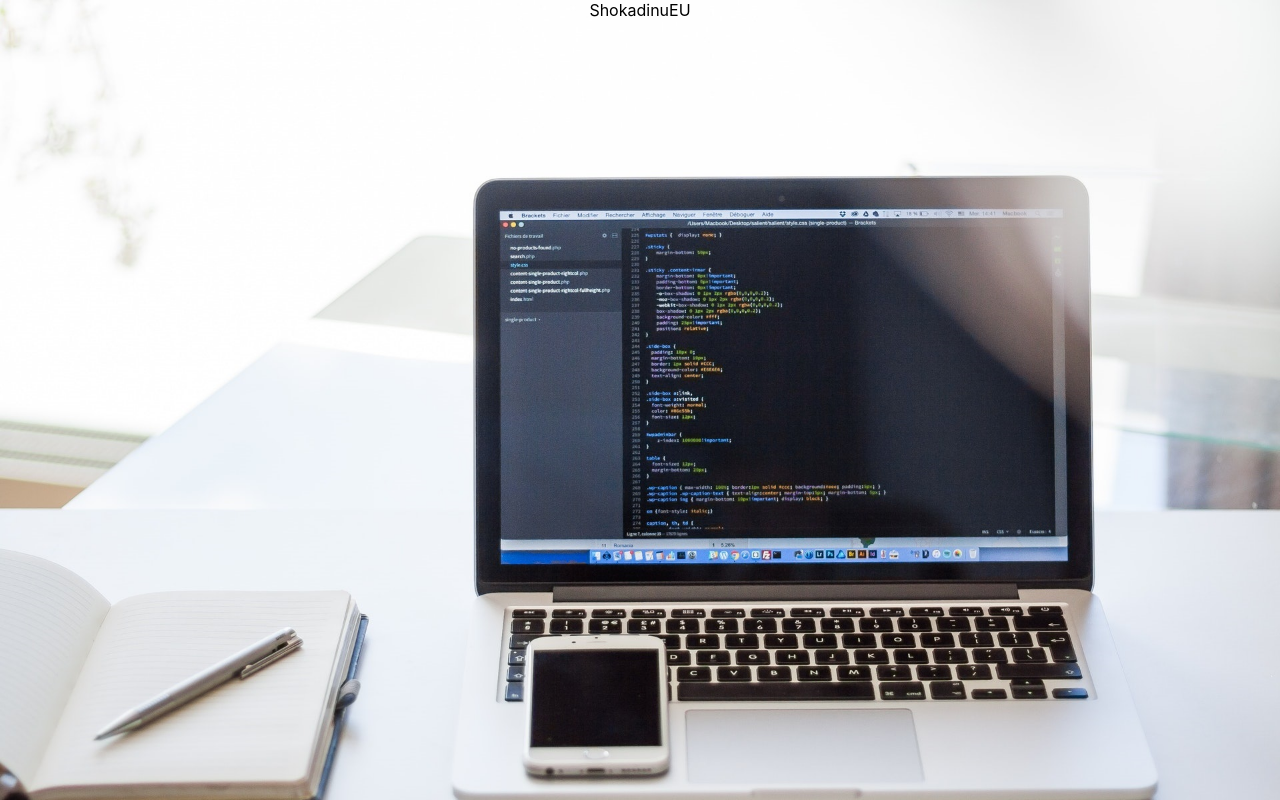
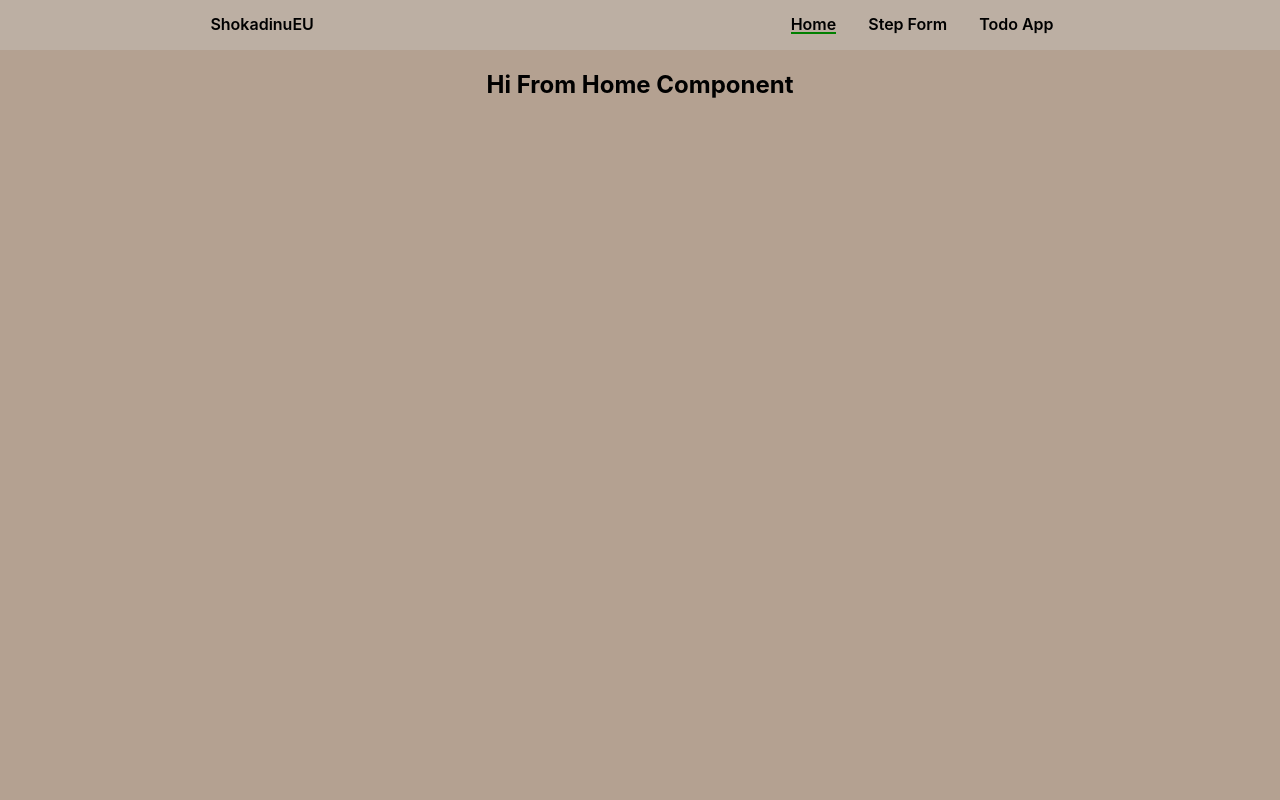
Before and after one commit to ShokadinuEU/react-cool-apps, a React (Create React App) app: page / in a window 1280 px wide. Built offline with nearby package versions, Linux system fonts and the light colour scheme.

Commit message:
implement the navbar and set the routes for first 2 apps

```diff
--- a/src/App.css
+++ b/src/App.css
@@ -1,7 +1,4 @@
 body {
   text-align: center;
-  background-image: url(./data/images/background.jpg);
-  background-repeat: no-repeat;
-  background-attachment: fixed;
-  background-size: cover;
+  background-color: rgba(100, 59, 26, 0.479);
 }
--- a/src/App.js
+++ b/src/App.js
@@ -2,17 +2,21 @@ import React, { Component } from 'react';
 import './App.css';
 import { Route, Switch } from "react-router-dom";
 import Home from './components/home/Home';
+import Navbar from './components/home/Navbar';
 import UserForm from './components/stepFormApp/UserForm';
 import TodoApp from './components/TodoApp/TodoApp'
 
 class App extends Component {
   render() {
     return (
-      <Switch>
-        <Route exact path="/" component={Home} />
-        <Route exact path="/user-form" component={UserForm} />
-        <Route path="/todo-app" component={TodoApp} />
-      </Switch>
+      <div>
+        <Navbar />
+        <Switch>
+          <Route exact path="/" component={Home} />
+          <Route exact path="/user-form" component={UserForm} />
+          <Route path="/todo-app" component={TodoApp} />
+        </Switch>
+      </div>
     );
   }
 }
--- a/src/components/home/Home.js
+++ b/src/components/home/Home.js
@@ -1,11 +1,10 @@
 import React from 'react'
-import Navbar from './Navbar';
 import './home.scss'
 
 function Home() {
   return (
     <div>
-      <Navbar />
+      <h2>Hi From Home Component</h2>
     </div>
   )
 }
--- a/src/components/home/Navbar.js
+++ b/src/components/home/Navbar.js
@@ -1,5 +1,5 @@
 import React from 'react'
-import { Link } from 'react-router-dom'
+import { NavLink } from 'react-router-dom'
 
 export default function Navbar() {
   return (
@@ -11,9 +11,9 @@ export default function Navbar() {
           </div>
           <div className="navbar-menu">
             <ul className="menu-list">
-              <li className="menu-link"></li>
-              <li className="menu-link"></li>
-              <li className="menu-link"></li>
+              <li className="menu-link"><NavLink className="link" exact to="/">Home</NavLink></li>
+              <li className="menu-link"><NavLink className="link" to="/user-form">Step Form</NavLink></li>
+              <li className="menu-link"><NavLink className="link" to="/todo-app">Todo App</NavLink></li>
             </ul>
           </div>
         </div>
--- a/src/components/home/home.scss
+++ b/src/components/home/home.scss
@@ -1,3 +1,28 @@
+.navbar-wrapper {
+  background-color: rgba(204, 204, 204, 0.3);
+  display: flex;
+  line-height: 1em;
+  justify-content: space-around;
+  font-weight: 600;
+  margin: 0 auto;
+}
+
+.navbar-brand {
+  margin-top: 1em;
+  cursor: pointer;
+}
+
 .menu-link {
+  display: inline-flex;
   list-style: none;
+  padding: 0 1em;
 }
+
+.link {
+  text-decoration: none;
+  color: #000;
+}
+
+.active {
+  border-bottom: 2px solid green;
+}
```
